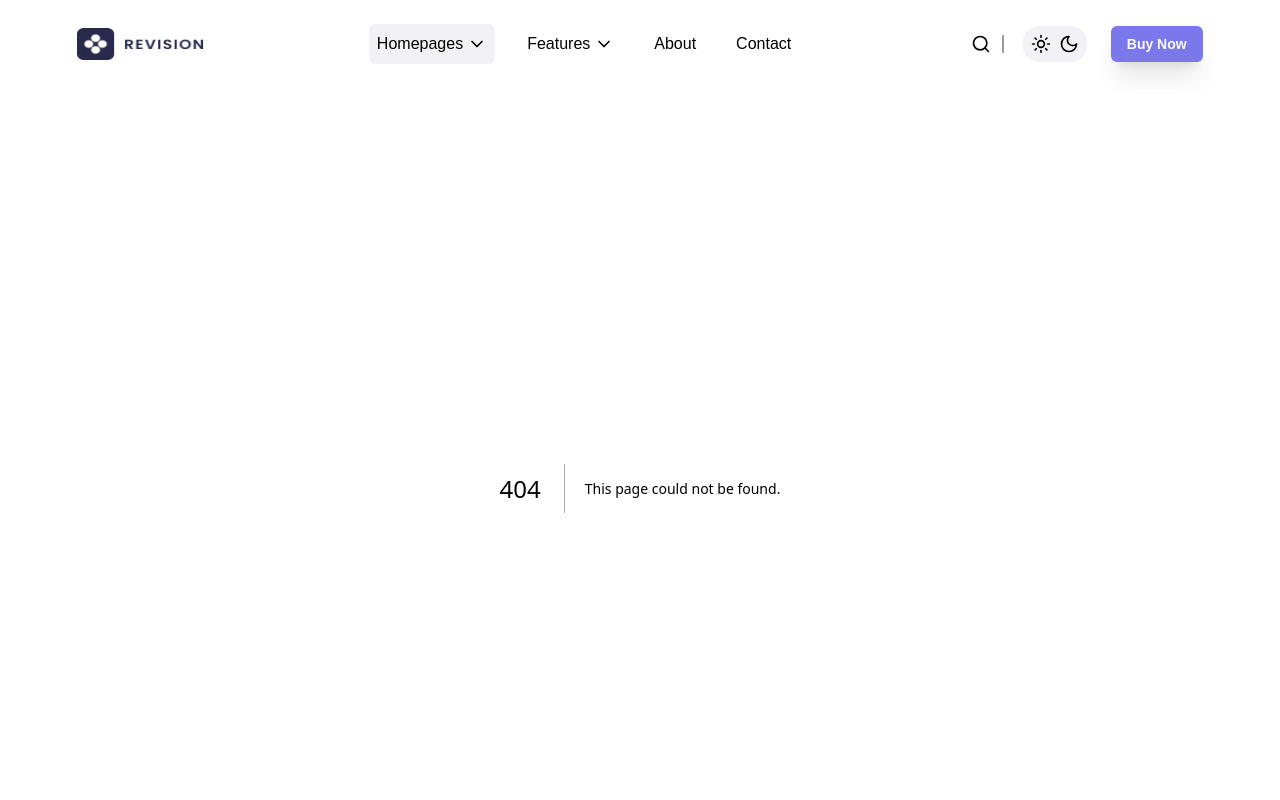
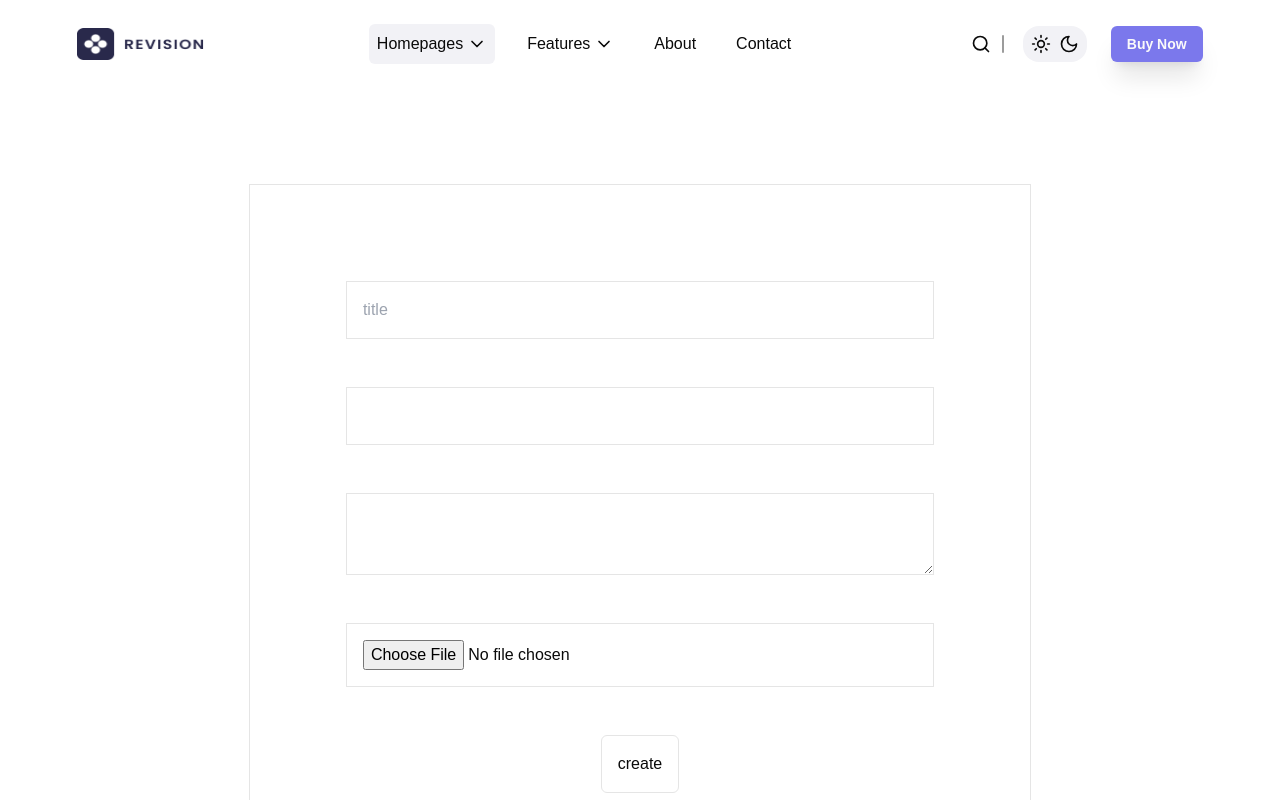
Before and after one commit to Bandanagurung11/blogs, a Next.js app in the folder frontend/: page /create in a window 1280 px wide. Before the commit this address had no page. Shown: the top 800 px of the page. Built offline with nearby package versions, Linux system fonts and the light colour scheme.

Commit message:
create article

```diff
--- /dev/null
+++ b/frontend/app/create/page.tsx
@@ -0,0 +1,59 @@
+"use client"
+import axios from 'axios';
+import React, { useState } from 'react'
+import toast from 'react-hot-toast';
+
+export default function Page() {
+    const [title, setTitle] = useState("");
+    const [content, setContent] = useState(" ");
+    const [author, setAuthor] = useState(" ");
+    const [thumnail, setThumnai] = useState(null);
+    const [loading, setloading] = useState(false);
+    console.log(title, content, thumnail)
+
+
+    const handleCreateArticle= async(e)=>{
+        e.preventDefault();
+        if(!thumnail){
+            return;
+          }
+          setloading(true);
+        try {
+            const formData =new FormData();
+        formData.append("title", title);
+        formData.append("content", content);
+        formData.append("thumnail", thumnail);
+        formData.append("author", author);
+
+
+
+            const response = await axios.post("https://blogs-platform-backend.onrender.com/articles", formData);
+            console.log(response);
+            setloading(false);
+            setAuthor("");
+            setContent(" ");
+            setThumnai(null);
+            setTitle(" ");
+            toast.success("post created successfluuy");
+        } catch (error) {
+            console.log("something went wrong", error);
+            toast.error("cann't create article")
+            setloading(false);
+        }
+    }
+  return (
+    <div className='py-24 w-8/12 mx-auto'>
+        <form onSubmit={handleCreateArticle} action="" className='flex flex-col gap-12 p-24 border'>
+            <input type="text" value={title} placeholder='title' className='border p-4' onChange={(e)=>setTitle(e.target.value)} />
+            <input type="text" value={author} placeholder='author' className='border p-4' onChange={(e)=>setAuthor(e.target.value)} />
+            <textarea placeholder='content' value={content} className='border p-4' onChange={(e)=>setContent(e.target.value)} />
+            <input type="file" placeholder='thumnail' className='border p-4' onChange={(e)=>setThumnai(e.target.files[0])} />
+            <div className='flex justify-center'>
+            <button type="submit" className='border p-4 rounded-md'>{ loading ? "creating" : "create"}
+
+            </button>
+            </div>
+        </form>
+    </div>
+  )
+}
--- a/frontend/app/layout.tsx
+++ b/frontend/app/layout.tsx
@@ -3,6 +3,7 @@ import "./globals.css";
 import { ThemeProvider } from "@/components/theme-provider";
 import Navbar from "@/components/Navbar";
 import Footer from "@/components/Footer";
+import toast, { Toaster } from 'react-hot-toast';
 
 
 export const metadata: Metadata = {
@@ -27,6 +28,10 @@ export default function RootLayout({
           <div className="lg:w-11/12 mx-auto">
           <Navbar/>
           {children}
+          <Toaster
+  position="top-right"
+  reverseOrder={false}
+/>
           <Footer/>
           </div>
         </ThemeProvider>
--- a/frontend/app/page.tsx
+++ b/frontend/app/page.tsx
@@ -1,34 +1,46 @@
-"use client"
-import BlogCard from '@/components/BlogCard'
+"use client";
+import BlogCard from "@/components/BlogCard";
 
-import HeroSection from '@/components/HeroSection'
-import axios from 'axios'
-import React, { useEffect, useState } from 'react'
+import HeroSection from "@/components/HeroSection";
+import { Card } from "@/components/ui/card";
+import axios from "axios";
+import React, { useEffect, useState } from "react";
 
 export default function Page() {
   const [articles, setArticles] = useState([]);
-  console.log(articles, "this is aticles")
+  const [loading, setLoading] = useState(false);
+  console.log(articles, "this is aticles");
 
-  const fetchArticles=async()=>{
+  const fetchArticles = async () => {
     try {
-      const response = await axios.get("https://blogs-platform-backend.onrender.com/articles");
-      console.log(response.data, "this is response")
+      setLoading(true);
+      const response = await axios.get(
+        "https://blogs-platform-backend.onrender.com/articles"
+      );
+      console.log(response.data, "this is response");
       setArticles(response.data.articles);
+      setLoading(false);
     } catch (error) {
-      console.log("something went wrong", error)
+      setLoading(false);
+      console.log("something went wrong", error);
     }
-  }
+  };
 
   useEffect(() => {
     fetchArticles();
   }, []);
 
   return (
-    <div className='p-4'>
+    <div className="p-4">
+      <HeroSection />
 
-      <HeroSection/>
-      <BlogCard article={articles}/>
+      {loading ? (
+        <Card className="bg-gray-400 w-64 h-32">
 
+        </Card>
+      ) : (
+        <BlogCard article={articles} fetchArticles={fetchArticles} />
+      )}
     </div>
-  )
+  );
 }
--- a/frontend/components/BlogCard.tsx
+++ b/frontend/components/BlogCard.tsx
@@ -22,8 +22,24 @@ import './css/style.css';
 
 // import required modules
 import { Navigation, Pagination, Mousewheel, Keyboard } from 'swiper/modules';
+import axios from "axios";
+import toast from "react-hot-toast";
 
-export default function BlogCard({ article }) {
+export default function BlogCard({ article, fetchArticles }) {
+  const handleDelete=async(id)=>{
+    try {
+      const response = await axios.delete(`https://blogs-platform-backend.onrender.com/articles/${id}`);
+      console.log(response);
+      toast.success("deleted succesfully")
+      fetchArticles();
+
+    } catch (error) {
+      console.log("something went wrong", error);
+      toast.error("can not delete a post");
+    }
+  }
+
+
   console.log(article, "this is child section article");
   // const cards = [
   //   {
@@ -56,9 +72,10 @@ export default function BlogCard({ article }) {
       {/* blog card */}
       <div className="py-12 space-y-12">
         {article.map((card, index) => (
-          <Link
+         <div key={index}>
+           <Link
             href={`/blog/view/${card._id}`}
-            key={index}
+
             className="flex flex-col items-center gap-6"
           >
             <div className="flex items-center gap-6">
@@ -86,6 +103,8 @@ export default function BlogCard({ article }) {
             </div>
             <hr className="my-6 border-t border-gray-300 w-full" />
           </Link>
+          <p className="p-2 cursor-pointer bg-red-500 rounded-md text-white" onClick={()=>handleDelete(card._id)}>delete</p>
+         </div>
         ))}
       </div>
 
--- a/frontend/components/Navbar.tsx
+++ b/frontend/components/Navbar.tsx
@@ -25,6 +25,7 @@ import "react-modern-drawer/dist/index.css";
 import { Card } from "@/components/ui/card";
 import Link from "next/link";
 import LeftDrawer from "./onClick/LeftDrawer";
+import SearchFunctionality from "./onClick/SearchFunctionality";
 
 export default function Navbar() {
 
@@ -115,6 +116,8 @@ export default function Navbar() {
       clearTimeout(menuLeaveTimeout);
     }
   };
+
+  const [search, setSearch] = useState(false);
 
 
   // const [theme, setTheme] = useState("light");
@@ -209,8 +212,14 @@ export default function Navbar() {
 
       <div className="flex gap-6 items-center">
         <div className="flex items-center">
-          <div className="hover:bg-[#F2F2F6] dark:bg-[#3D3D3D]  p-2 rounded-full">
-            <Search className="h-5 w-5 cursor-pointer" />
+          <div className="relative">
+          <div className="relative hover:bg-[#F2F2F6] dark:bg-[#3D3D3D]  p-2 rounded-full">
+            <Search className="h-5 w-5 cursor-pointer" onClick={()=>setSearch(!search)} />
+          </div>
+          {
+            search &&
+            <SearchFunctionality/>
+          }
           </div>
           <Tally1 className=" hidden lg:block opacity-40" />
           <div className=" hidden lg:flex gap-2 items-center dark:bg-[#3D3D3D]  bg-[#F2F2F6] rounded-2xl p-2">
--- /dev/null
+++ b/frontend/components/onClick/SearchFunctionality.tsx
@@ -0,0 +1,25 @@
+import React from 'react'
+import { Card } from '../ui/card'
+import { X } from 'lucide-react'
+import { Button } from '../ui/button';
+
+export default function SearchFunctionality() {
+  return (
+    <div>
+        <Card className=" space-y-4 w-64 py-6 px-4 space-y-2 absolute top-full -left-8 mt-2 z-10" >
+        <div className='flex justify-between items-center'>
+            <p>What are You Looking For?</p>
+            <X className='w-5 h-5' />
+        </div>
+        <div>
+            <input className='shadow-2xl' type="text" placeholder='start typing' />
+            <Button>Search</Button>
+        </div>
+
+
+
+    </Card>
+    </div>
+
+  );
+}
--- a/frontend/package.json
+++ b/frontend/package.json
@@ -20,6 +20,7 @@
     "next-themes": "^0.4.4",
     "react": "^19.0.0",
     "react-dom": "^19.0.0",
+    "react-hot-toast": "^2.5.2",
     "react-modern-drawer": "^1.4.0",
     "swiper": "^11.2.4",
     "tailwind-merge": "^3.0.1",
```
Also changed, not shown: 1 other file (tests, documents, lock files or other folders).
